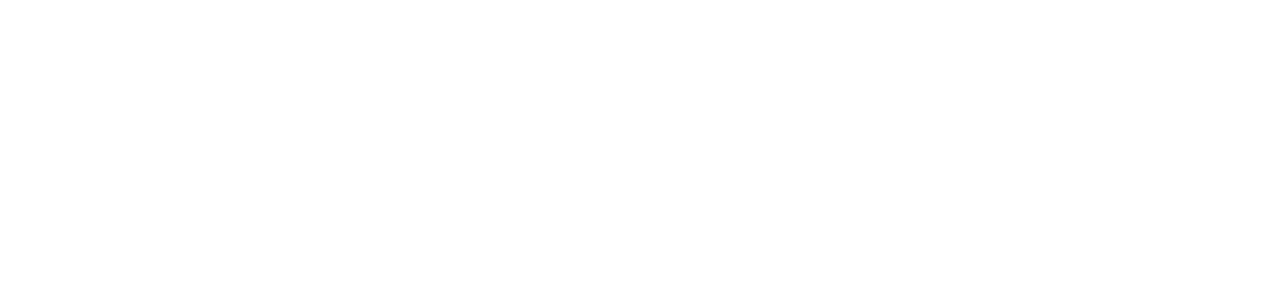
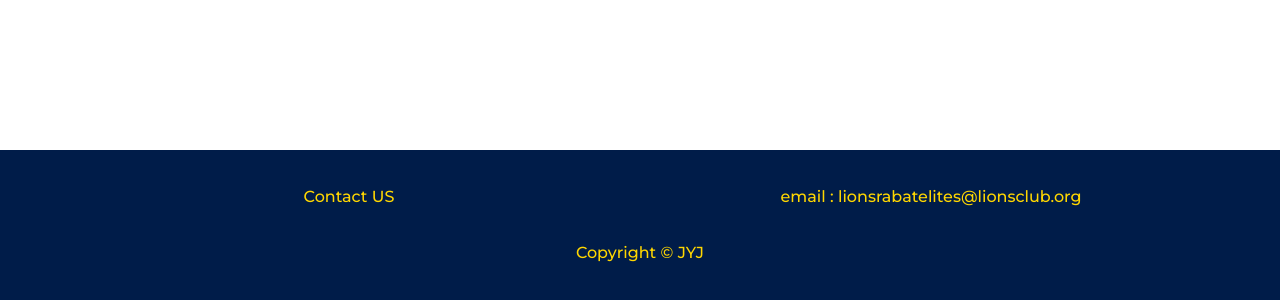
Before and after one commit to JJihad/lions-club-rabat-elites, a React (Create React App) app: page / in a window 1280 px wide. Shown: the part 750-1050 px from the top of the page. Before the commit the page ends 800 px from the top, so only its background shows below. Built offline with nearby package versions, Linux system fonts and the light colour scheme.

Commit message:
create basic empty footer

```diff
--- a/package.json
+++ b/package.json
@@ -6,8 +6,10 @@
     "@testing-library/jest-dom": "^5.16.4",
     "@testing-library/react": "^12.1.4",
     "@testing-library/user-event": "^13.5.0",
+    "bootstrap": "^5.1.3",
     "classnames": "^2.3.1",
     "react": "^18.0.0",
+    "react-bootstrap": "^2.2.3",
     "react-dom": "^18.0.0",
     "react-icons": "^4.3.1",
     "react-router-dom": "^6.3.0",
--- /dev/null
+++ b/src/components/layout/Footer.js
@@ -0,0 +1,21 @@
+import React from 'react'
+import { Col, Container, Row } from 'react-bootstrap'
+import classes from './Footer.module.css'
+
+function Footer() {
+  return (
+    <div className={classes.footer}>
+        <Container className='p-0'>
+            <Row>
+                <Col className="text-center py-3">Contact US</Col>
+                <Col className="text-center py-3">email : lionsrabatelites@lionsclub.org</Col>
+            </Row>
+            <Row>
+                <Col className="text-center py-3">Copyright &copy; JYJ</Col>
+            </Row>
+        </Container>
+    </div>
+  )
+}
+
+export default Footer
--- /dev/null
+++ b/src/components/layout/Footer.module.css
@@ -0,0 +1,10 @@
+.footer {
+    width: 100%;
+    height: 150px;
+    display: flex;
+    justify-content: space-between;
+    align-items: center;
+    padding: 1rem;
+    background-color: rgb(0, 28, 73);
+    color: rgb(255,215,0);
+}
--- a/src/components/layout/Layout.js
+++ b/src/components/layout/Layout.js
@@ -1,4 +1,5 @@
 import React from 'react'
+import Footer from './Footer';
 import MainNavigation from './MainNavigation';
 
 function Layout(props) {
@@ -6,6 +7,7 @@
     <div>
       <MainNavigation />
       <main>{props.children}</main>
+      <Footer />
     </div>
   )
 }
--- a/src/index.css
+++ b/src/index.css
@@ -13,3 +13,6 @@
     list-style: none;
     text-decoration: none;
 }
+main {
+    min-height: 100vh;
+}
--- a/src/index.js
+++ b/src/index.js
@@ -2,6 +2,7 @@
 import ReactDOM from 'react-dom';
 import { BrowserRouter } from 'react-router-dom';
 import App from './App';
+import 'bootstrap/dist/css/bootstrap.min.css';
 
 import './index.css';
 
```
Also changed, not shown: 1 other file (tests, documents, lock files or other folders).
